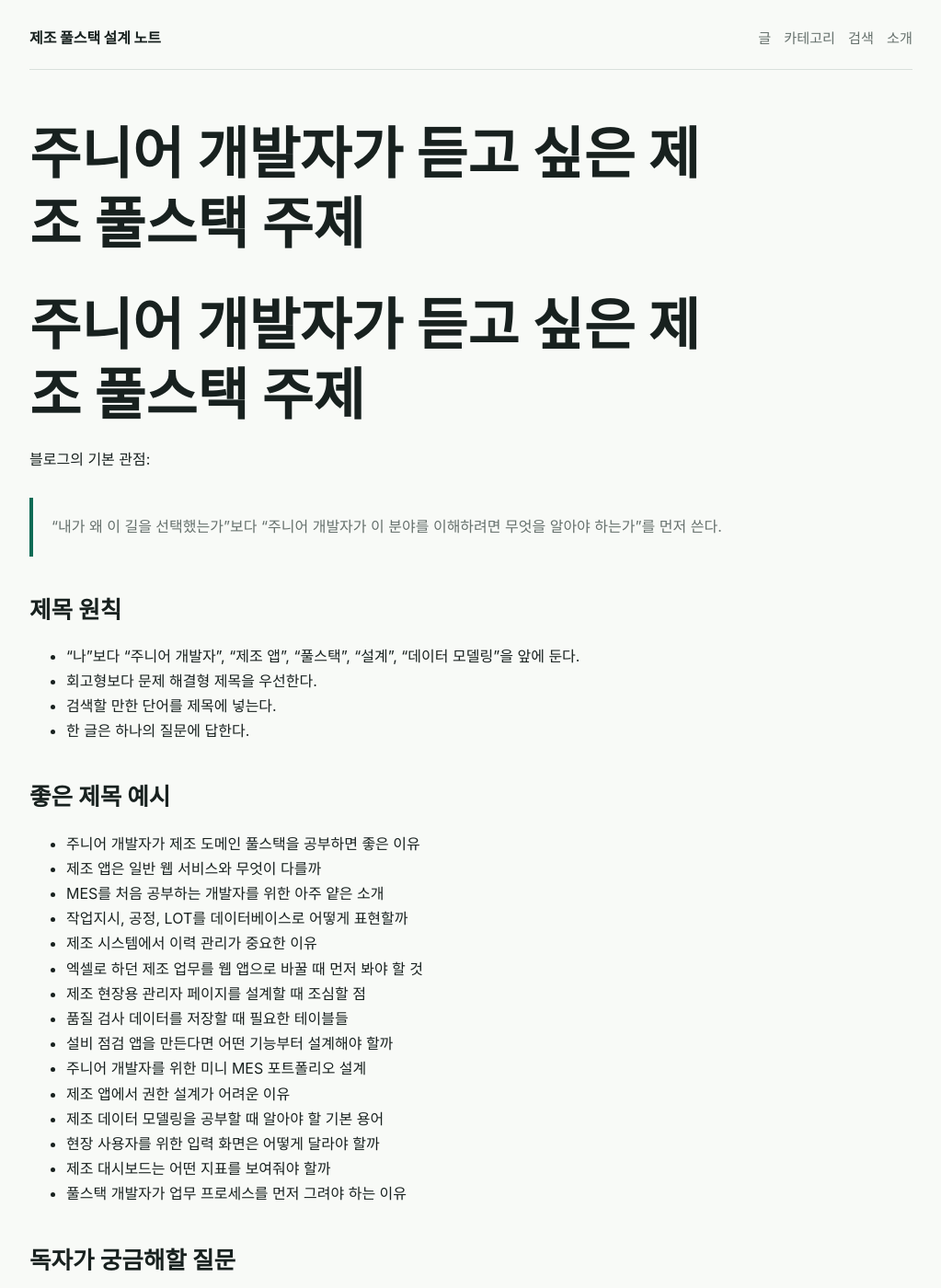
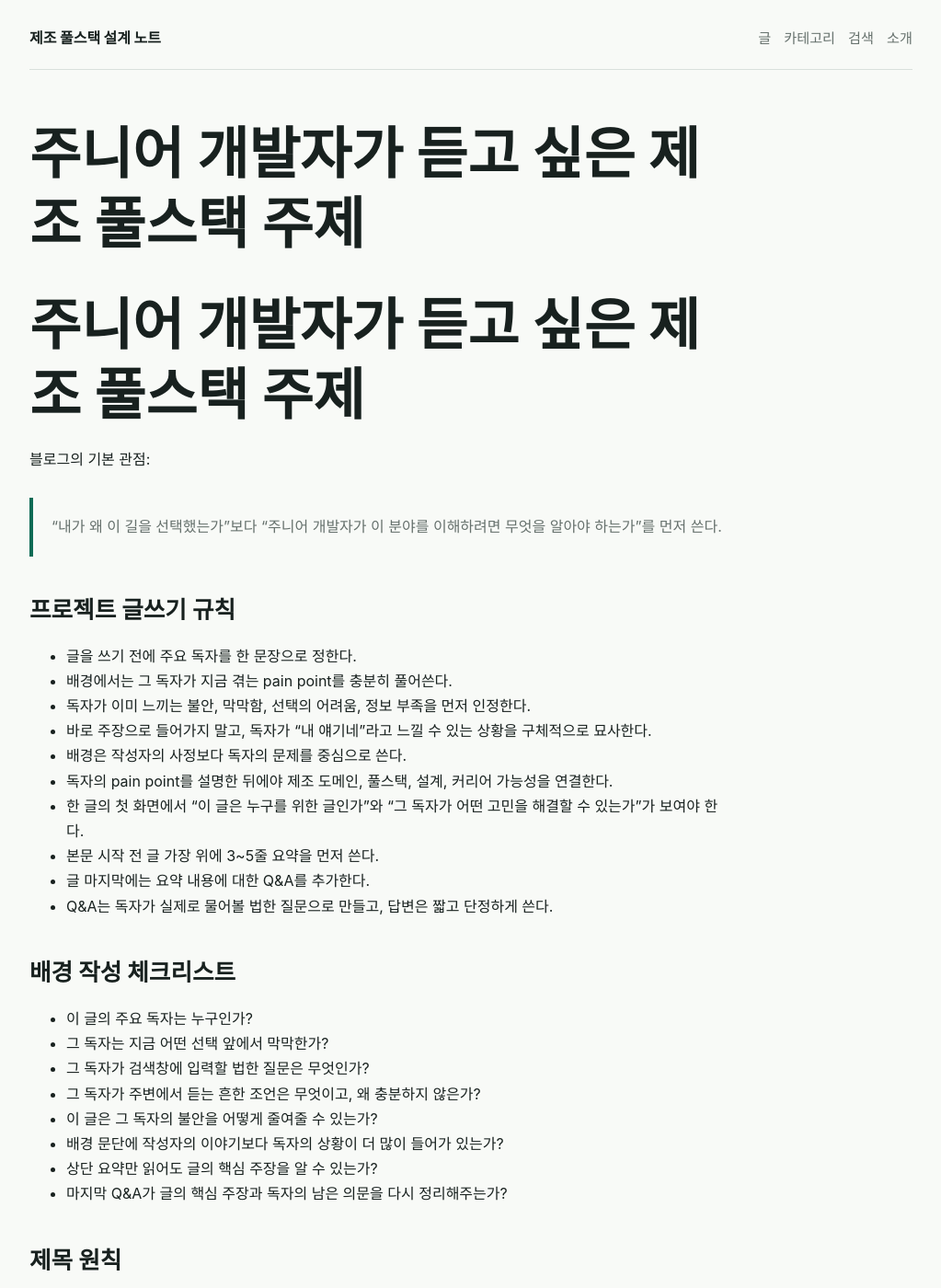
Before and after one commit to jameskwon07/manufacturing-fullstack-blog, a Jekyll site: the page built from content-ideas.md, in a window 1280 px wide and 1400 px high. Shown: the whole window at 92% size, without its empty margins (128-1151 px from the left). Built offline with Jekyll 4.4.1, drawn with Linux system fonts in a browser that asks for light colours; our own code applies the rules of GitHub Pages for plain Markdown files.

```diff
--- a/content-ideas.md
+++ b/content-ideas.md
@@ -3,6 +3,30 @@
 블로그의 기본 관점:
 
 > "내가 왜 이 길을 선택했는가"보다 "주니어 개발자가 이 분야를 이해하려면 무엇을 알아야 하는가"를 먼저 쓴다.
+
+## 프로젝트 글쓰기 규칙
+
+- 글을 쓰기 전에 주요 독자를 한 문장으로 정한다.
+- 배경에서는 그 독자가 지금 겪는 pain point를 충분히 풀어쓴다.
+- 독자가 이미 느끼는 불안, 막막함, 선택의 어려움, 정보 부족을 먼저 인정한다.
+- 바로 주장으로 들어가지 말고, 독자가 "내 얘기네"라고 느낄 수 있는 상황을 구체적으로 묘사한다.
+- 배경은 작성자의 사정보다 독자의 문제를 중심으로 쓴다.
+- 독자의 pain point를 설명한 뒤에야 제조 도메인, 풀스택, 설계, 커리어 가능성을 연결한다.
+- 한 글의 첫 화면에서 "이 글은 누구를 위한 글인가"와 "그 독자가 어떤 고민을 해결할 수 있는가"가 보여야 한다.
+- 본문 시작 전 글 가장 위에 3~5줄 요약을 먼저 쓴다.
+- 글 마지막에는 요약 내용에 대한 Q&A를 추가한다.
+- Q&A는 독자가 실제로 물어볼 법한 질문으로 만들고, 답변은 짧고 단정하게 쓴다.
+
+## 배경 작성 체크리스트
+
+- 이 글의 주요 독자는 누구인가?
+- 그 독자는 지금 어떤 선택 앞에서 막막한가?
+- 그 독자가 검색창에 입력할 법한 질문은 무엇인가?
+- 그 독자가 주변에서 듣는 흔한 조언은 무엇이고, 왜 충분하지 않은가?
+- 이 글은 그 독자의 불안을 어떻게 줄여줄 수 있는가?
+- 배경 문단에 작성자의 이야기보다 독자의 상황이 더 많이 들어가 있는가?
+- 상단 요약만 읽어도 글의 핵심 주장을 알 수 있는가?
+- 마지막 Q&A가 글의 핵심 주장과 독자의 남은 의문을 다시 정리해주는가?
 
 ## 제목 원칙
 
```
Also changed, not shown: _posts/2026-05-05-why-manufacturing-fullstack.md (deleted, +0 -77 lines), _posts/2026-05-06-future-of-manufacturing-software.md (added, +115 -0 lines), assets/images/junior-devs-to-manufacturing.svg (added), assets/images/vibe-manufacturing-software.svg (added).
